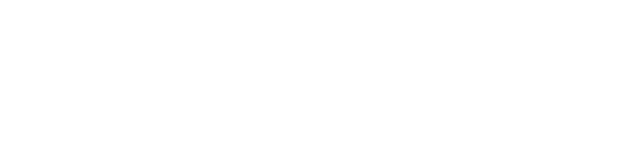
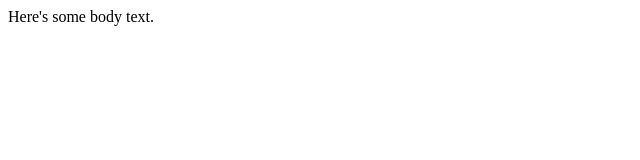
Before and after one commit to laneysmith/warmup-02-git-workflow, a plain HTML site: page index.html in a window 1280 px wide. Shown: the whole page, without its empty margins (0-640 px from the left). Drawn offline with Linux system fonts and the light colour scheme.

Commit message:
Add title and body text

```diff
--- a/index.html
+++ b/index.html
@@ -1,5 +1,9 @@
 <DOCTYPE html>
   <html>
-  <head></head>
-  <body></body>
+  <head>
+<title>Here's a title</title>
+  </head>
+  <body>
+<p>Here's some body text.</p>
+  </body>
   </html>
```
